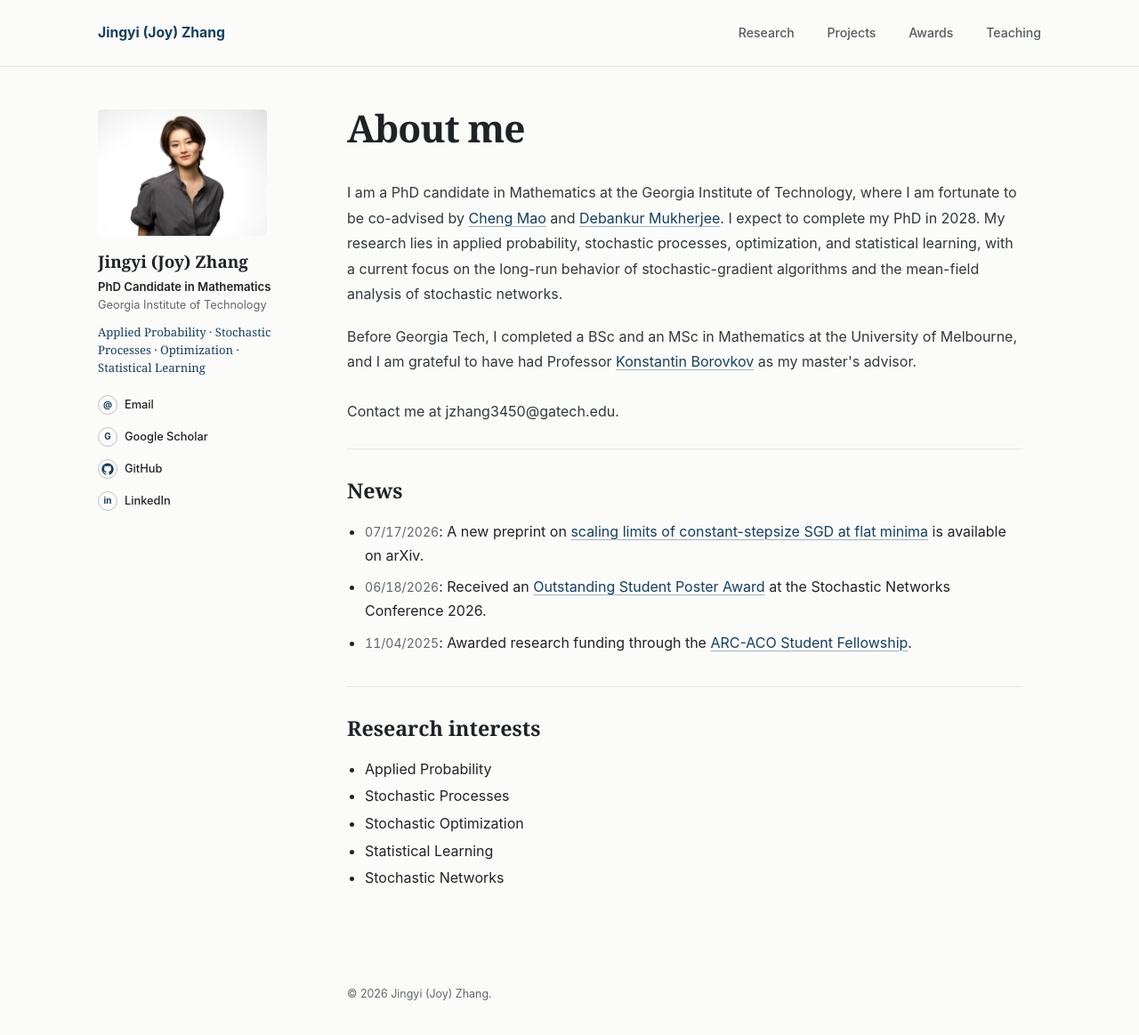
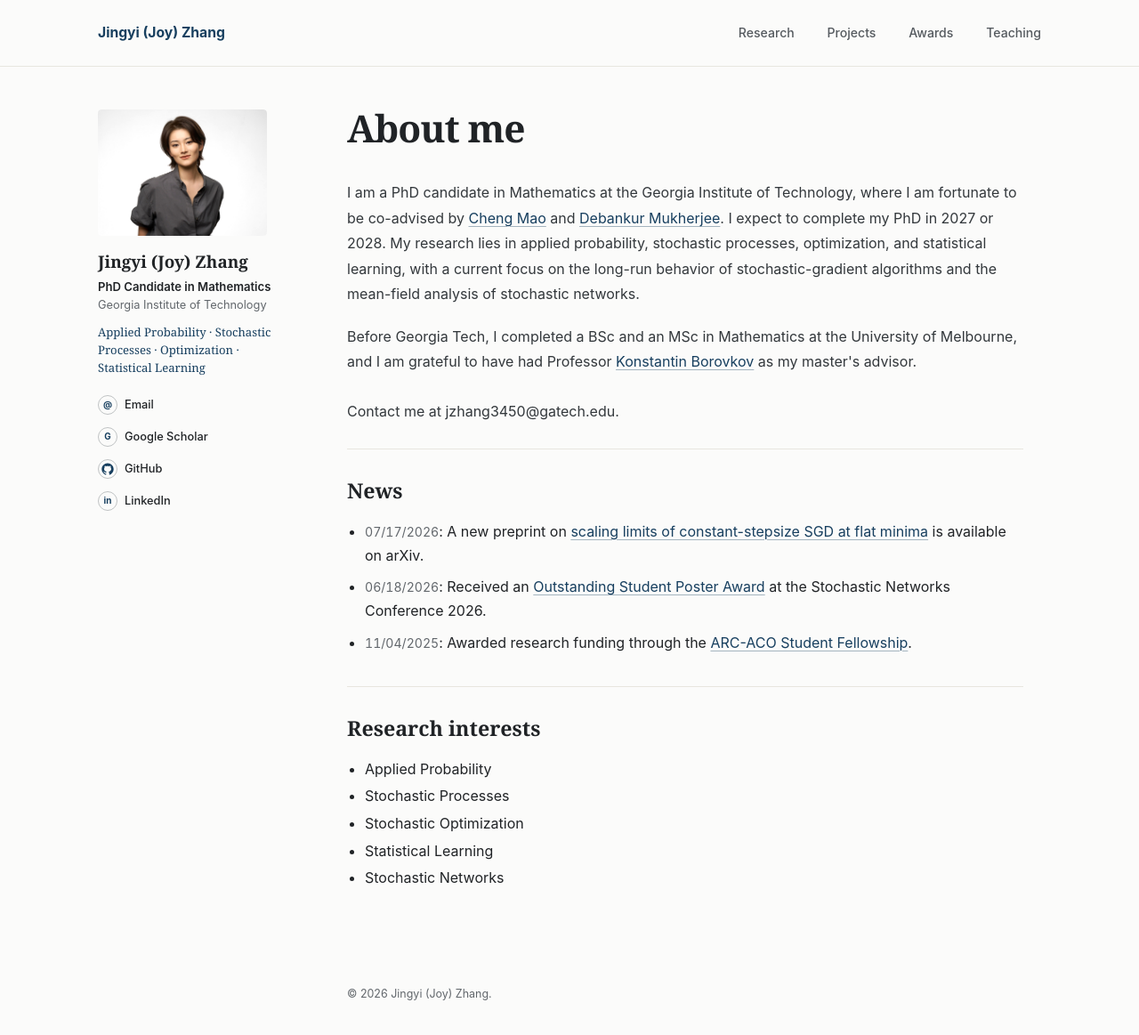
Before and after one commit to JoyZhang25/JoyZhang25.github.io, a Jekyll site: the page built from index.html, in a window 1280 px wide and 1175 px high. Shown: the top 1163 px of the window at 89% size. Built offline with Jekyll 4.4.1, drawn with Linux system fonts in a browser that asks for light colours.

Commit message:
Update expected PhD completion window

```diff
--- a/_data/profile.yml
+++ b/_data/profile.yml
@@ -34,7 +34,7 @@
   linkedin: "https://www.linkedin.com/in/jingyi-zhang-8338b8254"
 
 about:
-  - 'I am a PhD candidate in Mathematics at the Georgia Institute of Technology, where I am fortunate to be co-advised by <a href="https://cmao35.math.gatech.edu/" target="_blank" rel="noopener noreferrer">Cheng Mao</a> and <a href="https://www.debankur-mukherjee.com/" target="_blank" rel="noopener noreferrer">Debankur Mukherjee</a>. I expect to complete my PhD in 2028. My research lies in applied probability, stochastic processes, optimization, and statistical learning, with a current focus on the long-run behavior of stochastic-gradient algorithms and the mean-field analysis of stochastic networks.'
+  - 'I am a PhD candidate in Mathematics at the Georgia Institute of Technology, where I am fortunate to be co-advised by <a href="https://cmao35.math.gatech.edu/" target="_blank" rel="noopener noreferrer">Cheng Mao</a> and <a href="https://www.debankur-mukherjee.com/" target="_blank" rel="noopener noreferrer">Debankur Mukherjee</a>. I expect to complete my PhD in 2027 or 2028. My research lies in applied probability, stochastic processes, optimization, and statistical learning, with a current focus on the long-run behavior of stochastic-gradient algorithms and the mean-field analysis of stochastic networks.'
   - 'Before Georgia Tech, I completed a BSc and an MSc in Mathematics at the University of Melbourne, and I am grateful to have had Professor <a href="https://findanexpert.unimelb.edu.au/profile/971-konstantin-borovkov" target="_blank" rel="noopener noreferrer">Konstantin Borovkov</a> as my master&apos;s advisor.'
 
 news:
```
